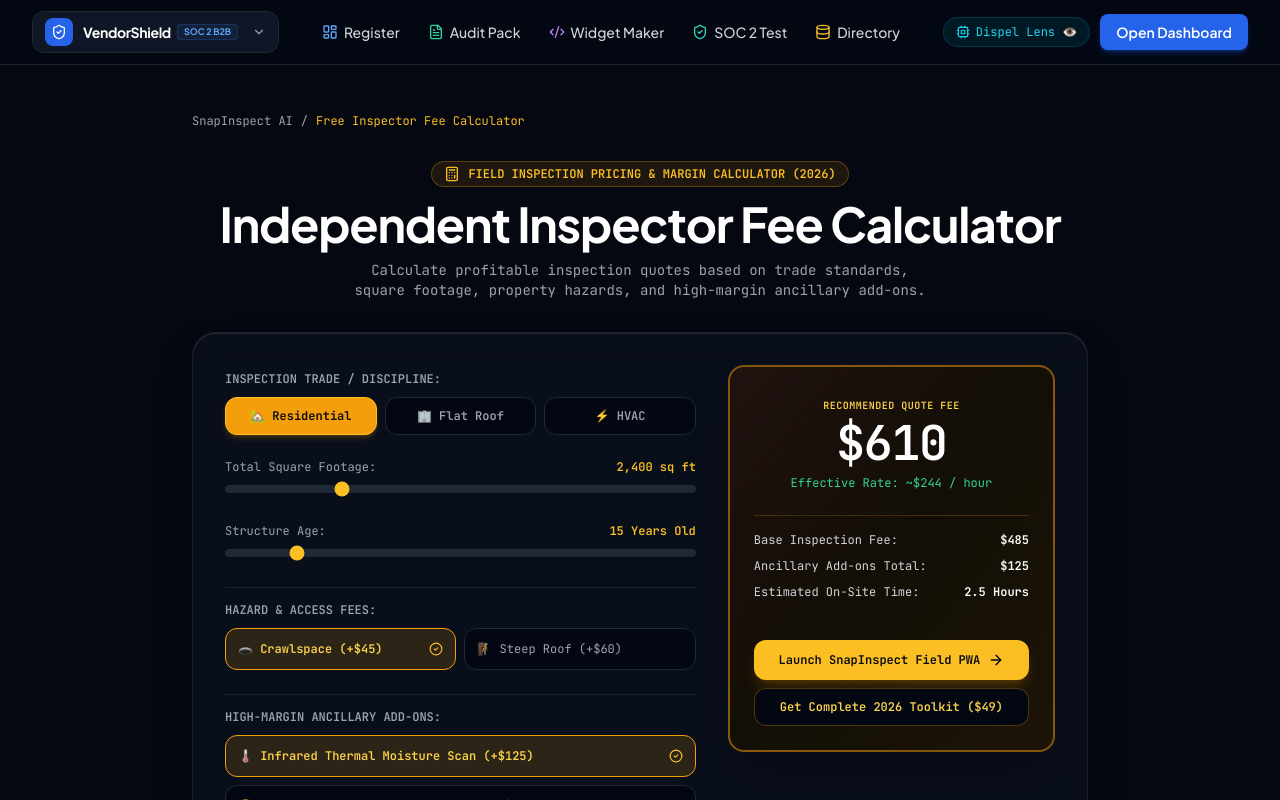
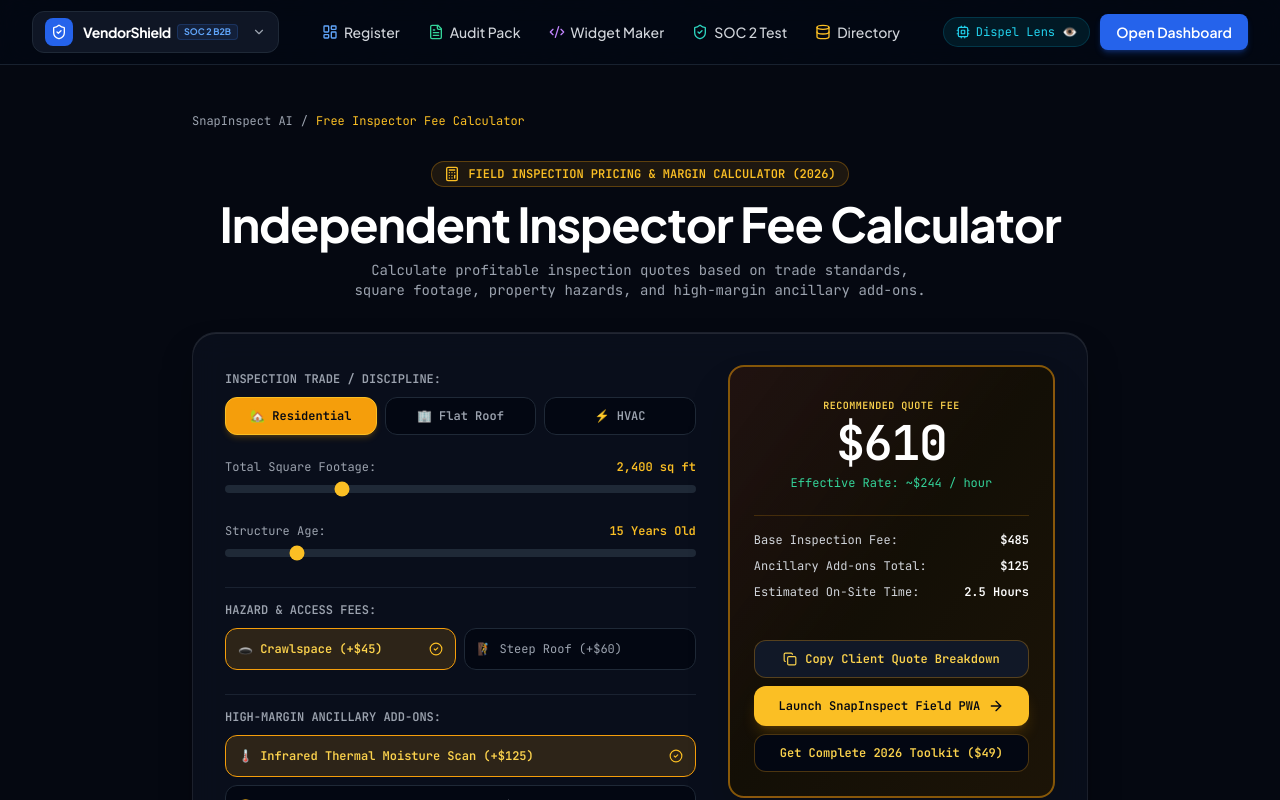
Before and after one commit to Hookrscare/vendorshield, a Next.js app: page /tools/inspector-calculator in a window 1280 px wide. Shown: the top 800 px of the page. Built offline with nearby package versions, Linux system fonts and the light colour scheme.

Commit message:
feat(tools): add client quote breakdown copy feature and clean unused imports

```diff
--- a/src/app/tools/inspector-calculator/page.tsx
+++ b/src/app/tools/inspector-calculator/page.tsx
@@ -4,15 +4,10 @@
 import Link from "next/link";
 import {
   Calculator,
-  Camera,
-  Download,
   ArrowRight,
-  ShieldCheck,
   CheckCircle2,
-  DollarSign,
-  Briefcase,
-  Layers,
-  Sparkles,
+  Copy,
+  Check,
 } from "lucide-react";
 import { CheckoutButton } from "@/components/CheckoutButton";
 
@@ -49,6 +44,32 @@
   const totalQuote = baseFee + addOnsTotal;
   const estimatedOnSiteHours = trade === "home" ? 2.5 + (squareFootage > 3000 ? 1 : 0) : 1.5;
   const effectiveHourlyRate = Math.round(totalQuote / estimatedOnSiteHours);
+
+  const [copiedQuote, setCopiedQuote] = useState(false);
+
+  const handleCopyQuote = () => {
+    const services = [
+      radonTest ? "Radon Testing ($165)" : null,
+      thermalScan ? "Thermal Infrared ($125)" : null,
+      sewerScope ? "Sewer Scope ($240)" : null,
+      crawlspace ? "Crawlspace Access ($45)" : null,
+      steepRoof ? "Steep Pitch ($60)" : null,
+    ].filter(Boolean).join(", ");
+
+    const text = `INSPECTION ESTIMATE BREAKDOWN
+Discipline: ${trade.toUpperCase()}
+Property Size: ${squareFootage.toLocaleString()} sq ft (${propertyAge} yrs old)
+Base Inspection Fee: $${baseFee}
+Ancillary Add-ons: $${addOnsTotal} (${services || "None"})
+----------------------------------------
+Total Quoted Fee: $${totalQuote}
+Estimated On-Site Time: ~${estimatedOnSiteHours} hrs (Effective $${effectiveHourlyRate}/hr)
+Generated via SnapInspect Field Engine: https://vendorshield-blond.vercel.app/snapinspect`;
+
+    navigator.clipboard.writeText(text);
+    setCopiedQuote(true);
+    setTimeout(() => setCopiedQuote(false), 2000);
+  };
 
   return (
     <div className="min-h-screen bg-[#050811] text-gray-100 py-12 px-4 sm:px-6 lg:px-8 font-sans selection:bg-amber-500 selection:text-black">
@@ -89,13 +110,13 @@
               </label>
               <div className="grid grid-cols-3 gap-2">
                 {[
-                  { id: "home", label: "🏡 Residential" },
-                  { id: "roof", label: "🏢 Flat Roof" },
-                  { id: "hvac", label: "⚡ HVAC" },
+                  { id: "home" as const, label: "🏡 Residential" },
+                  { id: "roof" as const, label: "🏢 Flat Roof" },
+                  { id: "hvac" as const, label: "⚡ HVAC" },
                 ].map((t) => (
                   <button
                     key={t.id}
-                    onClick={() => setTrade(t.id as any)}
+                    onClick={() => setTrade(t.id)}
                     className={`py-2.5 px-3 rounded-xl border text-xs font-mono font-semibold transition-all ${
                       trade === t.id
                         ? "bg-amber-500 text-gray-950 border-amber-400 shadow-md shadow-amber-500/20"
@@ -248,6 +269,24 @@
             </div>
 
             <div className="space-y-2 pt-4">
+              <button
+                type="button"
+                onClick={handleCopyQuote}
+                className="w-full py-2.5 bg-gray-900 hover:bg-gray-800 text-amber-300 font-mono font-bold text-xs rounded-xl border border-amber-500/30 transition-all flex items-center justify-center gap-2"
+              >
+                {copiedQuote ? (
+                  <>
+                    <Check className="w-3.5 h-3.5 text-amber-400" />
+                    <span>Quote Copied to Clipboard ✓</span>
+                  </>
+                ) : (
+                  <>
+                    <Copy className="w-3.5 h-3.5" />
+                    <span>Copy Client Quote Breakdown</span>
+                  </>
+                )}
+              </button>
+
               <Link
                 href="/snapinspect/app"
                 className="w-full py-3 bg-amber-400 hover:bg-amber-300 text-gray-950 font-mono font-bold text-xs rounded-xl shadow-lg shadow-amber-500/20 transition-all flex items-center justify-center gap-2"
```
